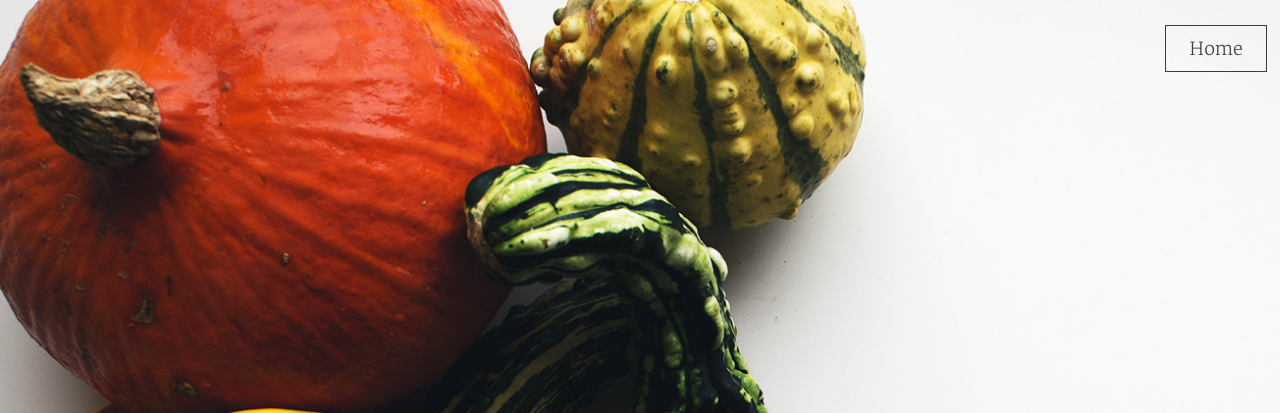
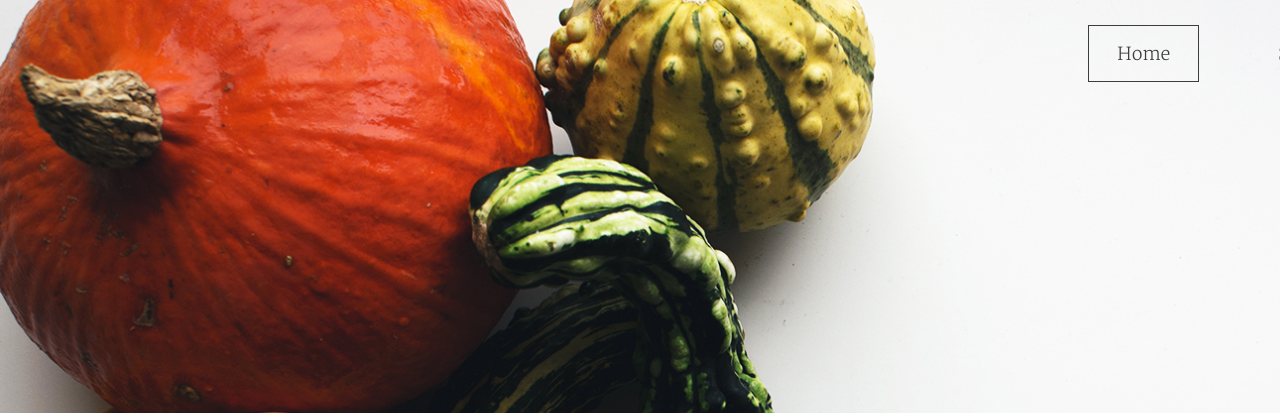
Before and after one commit to dmorenogogoleva/kviktory, a website: page src/index.html in a window 1280 px wide. Shown: the top 413 px of the page. Drawn offline with nearby package versions, Linux system fonts and the light colour scheme; files that its build step writes are made by us from their sources.

Commit message:
still changes in header

```diff
--- a/src/styles/components/_navigation.scss
+++ b/src/styles/components/_navigation.scss
@@ -1,8 +1,5 @@
 .navigation {
     display: flex;
-    justify-content: flex-end;
-    width: 1000px;
-    align-items: flex-start;
     margin-bottom: 100px;
     &__item {
         font-size: 18px;
@@ -10,8 +7,7 @@
         text-decoration: none;
         color: $color-primary;
         margin: 25px;
-        display: block;
-        width: 102px;
+        padding: 5px 28px;
         box-sizing: border-box;
         border: 1px solid transparent;
         &:hover {
--- a/src/styles/components/_page-header.scss
+++ b/src/styles/components/_page-header.scss
@@ -4,12 +4,10 @@
     background-size: cover;
     & .container {
         display: flex;
-        margin: auto;
         flex-direction: column;
         align-items: flex-end;
     }
     &__title {
-        display: flex;
         width: 550px;
         font-size: 40px;
         line-height: 55px;
@@ -23,8 +21,9 @@
             width: 260px;
             height: 33px;
             position: absolute;
+            left: 50%;
             top: 140px;
-            right: 140px;
+            transform: translateX(-50%);
         }
     }
 }
--- a/src/styles/components/_scaffolding.scss
+++ b/src/styles/components/_scaffolding.scss
@@ -9,7 +9,7 @@ body {
     font-family: $font-family-primary;
     font-size: 16px;
     line-height: 18px;
-    color: #3c3c3c;
+    color: $color-primary;
     text-align: center;
 }
 
```
